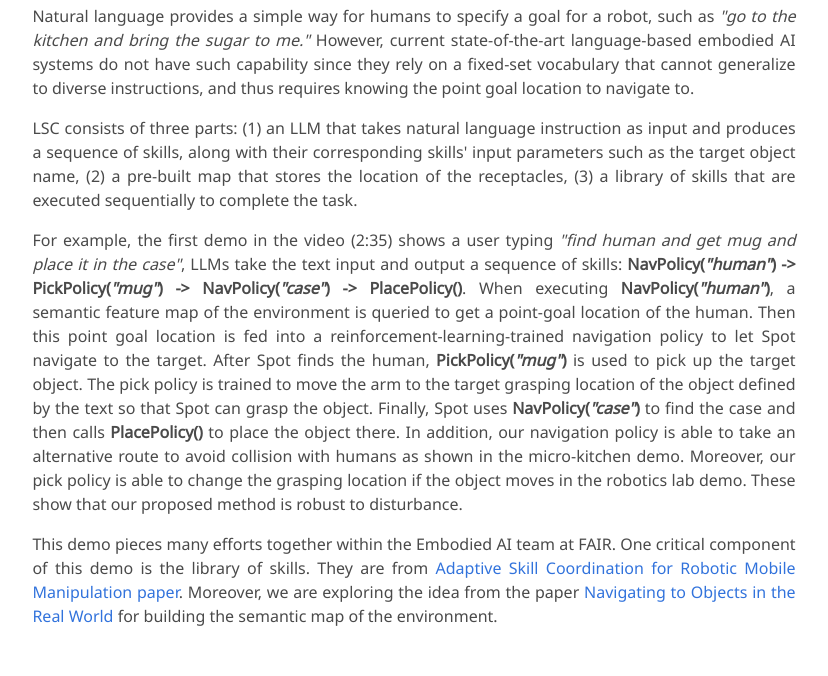
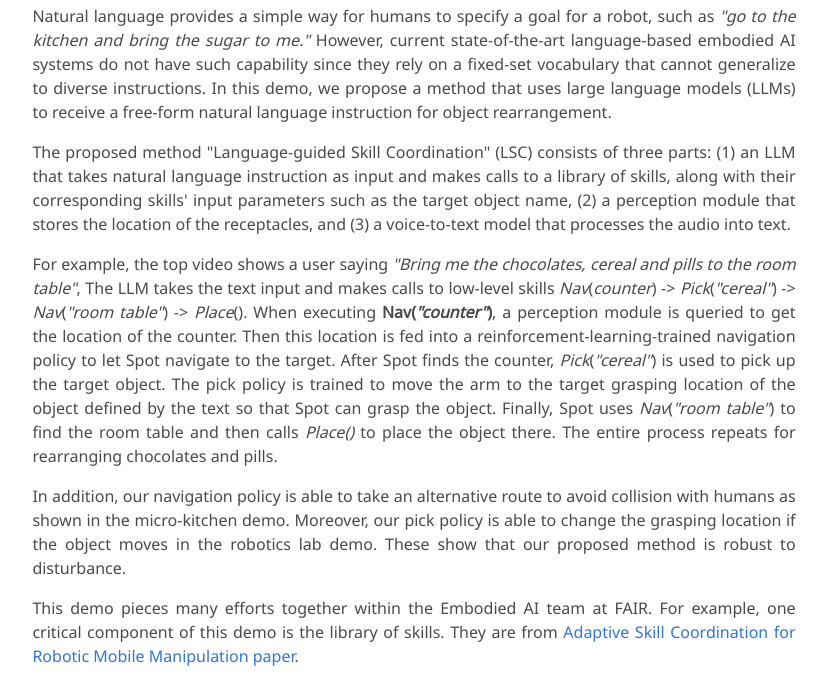
Before and after one commit to languageguidedskillcoordination/languageguidedskillcoordination.github.io, a plain HTML site: page index.html in a window 1280 px wide. Shown: the part 1524-2200 px from the top of the page, without its empty margins (226-1054 px from the left). Drawn offline with nearby package versions, Linux system fonts and the light colour scheme; some icons are missing; a web font is replaced by a local one.

Commit message:
update the paper

```diff
--- a/index.html
+++ b/index.html
@@ -143,8 +143,8 @@
           </p> -->
           <p>
             We demonstrate Language-guided Skill Coordination (LSC) for open-vocabulary mobile pick-and-place on Spot.
-            A user provides a natural language instruction: "Bring me the chocolates, cereal and pills to the room table".
-            And the robot navigates to the location of the target objects and place them on the room table.
+            A user provides a natural language instruction: <i>"Bring me the chocolates, cereal and pills to the room table"</i>.
+            And the robot navigates to the location of the target objects and places them on the room table.
           </p>
         </div>
       </div>
@@ -195,40 +195,42 @@ These show that our proposed method is robust to disturbance. -->
             Natural language provides a simple way for humans to specify a goal for a robot,
             such as <i>"go to the kitchen and bring the sugar to me."</i>
             However, current state-of-the-art language-based embodied AI systems do not have such capability since
-            they rely on a fixed-set vocabulary that cannot generalize to diverse instructions,
-            and thus requires knowing the point goal location to navigate to.
+            they rely on a fixed-set vocabulary that cannot generalize to diverse instructions.
+            In this demo, we propose a method that uses large language models (LLMs) to receive
+            a free-form natural language instruction for object rearrangement.
           </p>
           <p>
-            LSC consists of three parts:
-            (1) an LLM that takes natural language instruction as input and produces a sequence of skills,
+            The proposed method "Language-guided Skill Coordination" (LSC) consists of three parts:
+            (1) an LLM that takes natural language instruction as input and makes calls to a library of skills,
             along with their corresponding skills' input parameters such as the target object name,
-            (2) a pre-built map that stores the location of the receptacles,
-            (3) a library of skills that are executed sequentially to complete the task.
+            (2) a perception module that stores the location of the receptacles, and
+            (3) a voice-to-text model that processes the audio into text.
           </p>
           <p>
-            For example, the first demo in the video (2:35) shows a user typing <i>"find human and get mug and place it in the case"</i>,
-            LLMs take the text input and output a sequence of skills:
-            <b>NavPolicy(<i>"human"</i>) -> PickPolicy(<i>"mug"</i>) -> NavPolicy(<i>"case"</i>) -> PlacePolicy()</b>.
-            When executing <b>NavPolicy(<i>"human"</i>)</b>,
-            a semantic feature map of the environment is queried to get a point-goal location of the human.
-            Then this point goal location is fed into a reinforcement-learning-trained navigation policy
-            to let Spot navigate to the target. After Spot finds the human,
-            <b>PickPolicy(<i>"mug"</i>)</b> is used to pick up the target object.
+            For example, the top video shows a user saying <i>"Bring me the chocolates, cereal and pills to the room table"</i>,
+            The LLM takes the text input and makes calls to low-level skills
+            <i>Nav</i>(<i>counter</i>) -> <i>Pick</i>(<i>"cereal"</i>) -> <i>Nav</i>(<i>"room table"</i>) -> <i>Place</i>().
+            When executing <b>Nav(<i>"counter"</i>)</b>,
+            a perception module is queried to get the location of the counter.
+            Then this location is fed into a reinforcement-learning-trained navigation policy
+            to let Spot navigate to the target. After Spot finds the counter,
+            <i>Pick</i>(<i>"cereal"</i>) is used to pick up the target object.
             The pick policy is trained to move the arm to the target grasping location of the object
             defined by the text so that Spot can grasp the object.
-            Finally, Spot uses <b>NavPolicy(<i>"case"</i>)</b> to find the case and then calls
-            <b>PlacePolicy()</b> to place the object there.
+            Finally, Spot uses <i>Nav</i>(<i>"room table"</i>)</b> to find the room table and then calls
+            <i>Place()</i> to place the object there.
+            The entire process repeats for rearranging chocolates and pills.
+          </p>
+          <p>
             In addition, our navigation policy is able to take an alternative route to avoid collision with humans as shown in the micro-kitchen demo.
             Moreover, our pick policy is able to change the grasping location if the object moves in the robotics lab demo.
             These show that our proposed method is robust to disturbance.
           </p>
           <p>
             This demo pieces many efforts together within the Embodied AI team at FAIR.
-            One critical component of this demo is the library of skills.
+            For example, one critical component of this demo is the library of skills.
             They are from
             <a href="https://adaptiveskillcoordination.github.io/">Adaptive Skill Coordination for Robotic Mobile Manipulation paper</a>.
-            Moreover, we are exploring the idea from the paper
-            <a href="https://arxiv.org/abs/2212.00922">Navigating to Objects in the Real World</a> for building the semantic map of the environment.
           </p>
         </div>
       </div>
```
